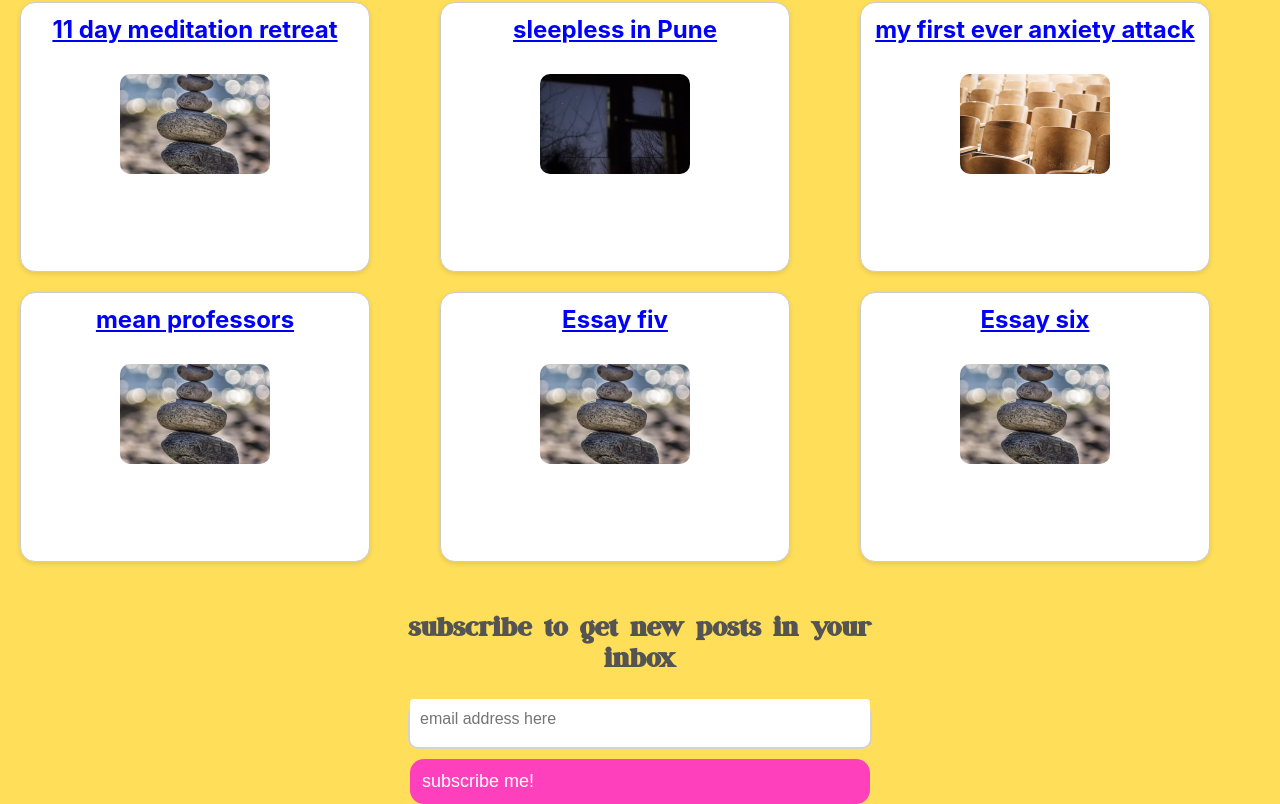
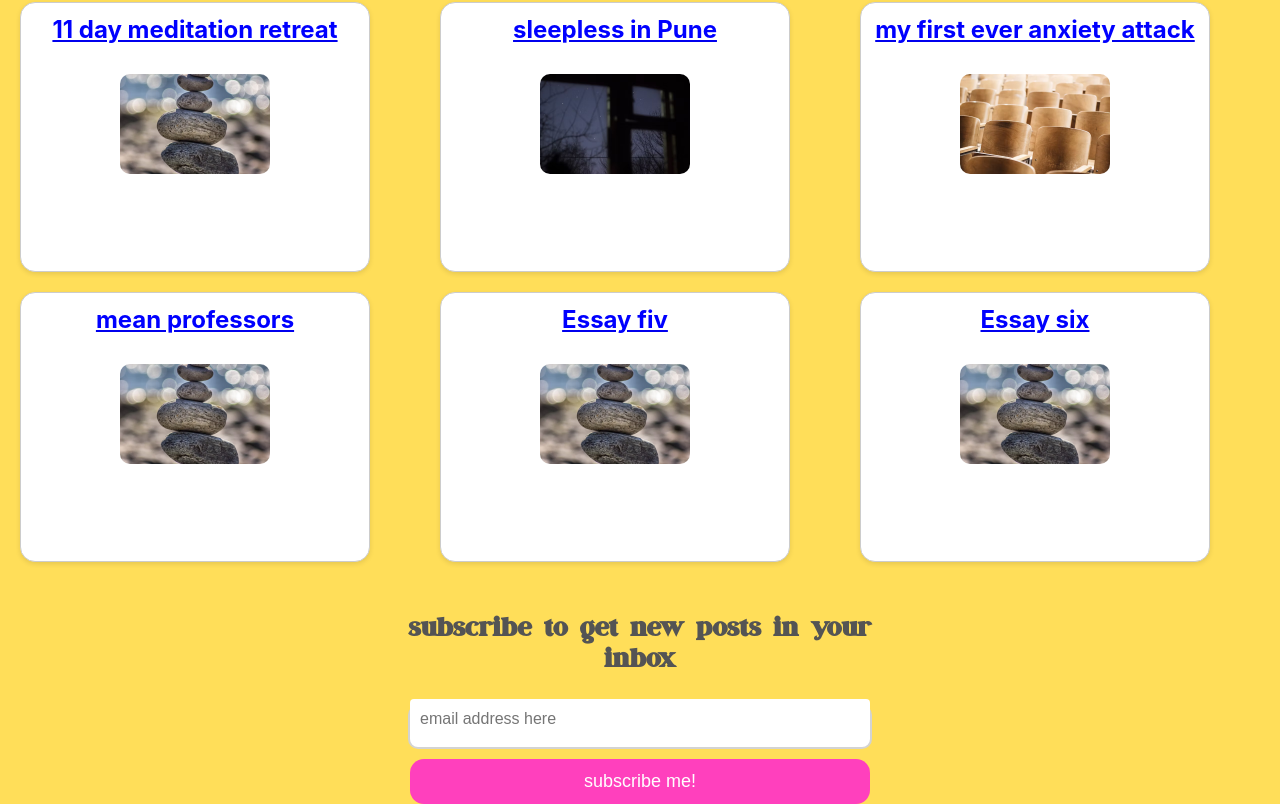
Before and after one commit to kets99/theanxietypages, a React (Create React App) app: page / in a window 1280 px wide. Shown: the part 389-1193 px from the top of the page. Built offline with nearby package versions, Linux system fonts and the light colour scheme; a web font is replaced by a local one.

Commit message:
Update Home.css

```diff
--- a/src/components/Home.css
+++ b/src/components/Home.css
@@ -24,17 +24,16 @@
   font-size: calc(10px + 2vmin);
   color: #545454;
   font-family: 'March', sans-serif;
-  width: 100%; /* Make sure it takes full width */
-  max-width: 500px; /* Optional: limit the max width */
+  width: 100%; /* Full width */
+  max-width: 500px; /* Limit the max width */
   margin: 0 auto; /* Center the entire subscribe box */
 }
-
 .email {
   display: flex; /* Use flexbox for internal alignment */
   border: 2px solid lightgrey; /* Light grey border */
   border-radius: 10px; /* Curved borders */
   height: 40px; /* Height of input */
-  width: 100%; /* Take full width of the parent */
+  width: 100%; /* Full width */
   max-width: 460px; /* Limit max width */
   font-size: 16px; /* Font size for better visibility */
   background-color: white; /* White background */
@@ -51,9 +50,9 @@
 }
 
 button {
-	display: flex;
-  flex-wrap: wrap; /* Allows wrapping */
-  justify-content: space-between; /* Space between boxes */
+  display: flex;
+  justify-content: center; /* Center button text */
+  align-items: center; /* Center vertically */
   padding: 12px; /* Larger padding for button */
   background-color: #ff40bd;
   color: white;
@@ -63,9 +62,15 @@ button {
   font-size: 18px; /* Larger font for button */
   cursor: pointer;
   margin-top: 10px; /* Space between button and input */
-    align-text: center; /* Center items horizontally */
+  transition: background-color 0.3s; /* Smooth color change */
+}
 
+button:active {
+  background-color: #d635a8; /* Change color on click */
 }
+
+
+
 
 .box-container {
   display: grid;
```
